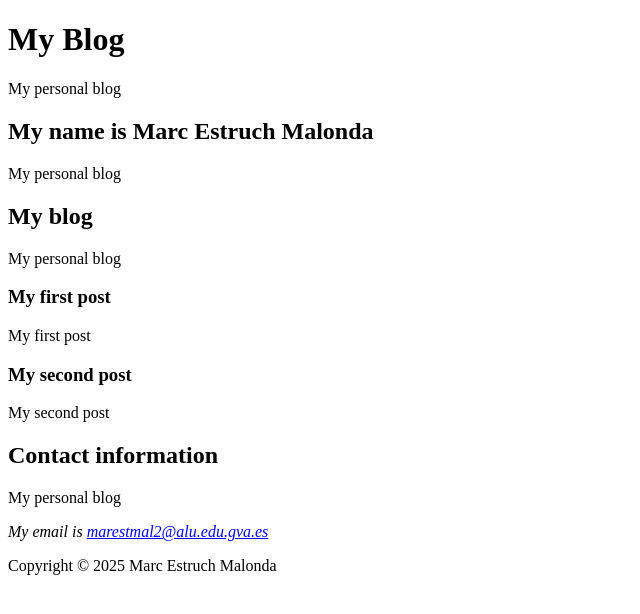
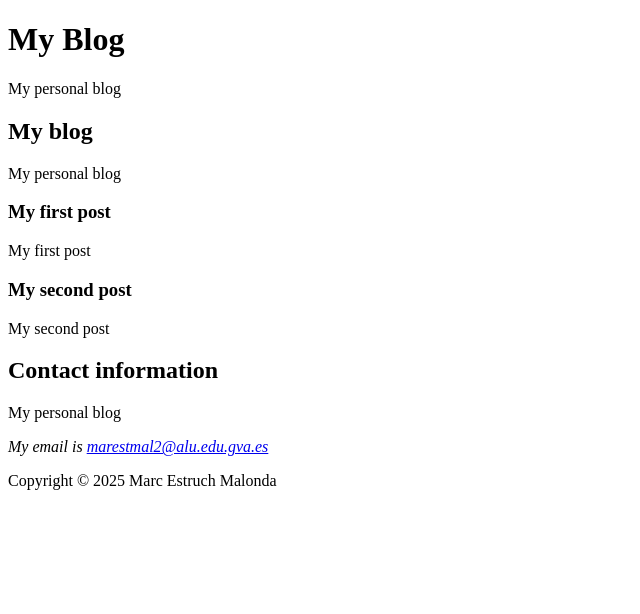
Before and after one commit to marcestruch/my-tech-skills, a plain HTML site: page blog-structure/index.html in a window 1280 px wide. Shown: the whole page, without its empty margins (0-640 px from the left). Drawn offline with Linux system fonts and the light colour scheme.

Commit message:
refactor: semanthic sections in main

```diff
--- a/blog-structure/index.html
+++ b/blog-structure/index.html
@@ -14,9 +14,6 @@
         <p>My personal blog</p>
     </header>
     <main id="info">
-        <h2>My name is Marc Estruch Malonda</h2>
-        <p>My personal blog</p>
-    </main>
         <section id="blog">
             <h2>My blog</h2>
             <p>My personal blog</p>
@@ -29,13 +26,14 @@
                 <p>My second post</p>
             </article>
         </section>
-    <section id="contact-information">
+        <section id="about-author">
             <h2>Contact information</h2>
             <p>My personal blog</p>
             <address>
                 <p>My email is <a href="mailto:marestmal2@alu.edu.gva.es">marestmal2@alu.edu.gva.es</a></p>
             </address>
         </section>
+    </main>
     <footer id="footer">
         <p>Copyright &copy; 2025 Marc Estruch Malonda</p>
     </footer>
```
Lines whose indentation alone changed are shown as unchanged.
